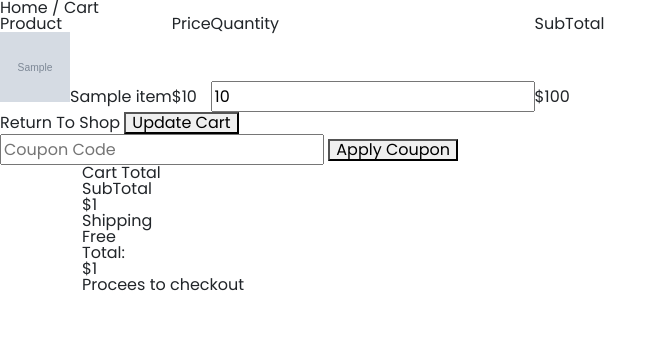
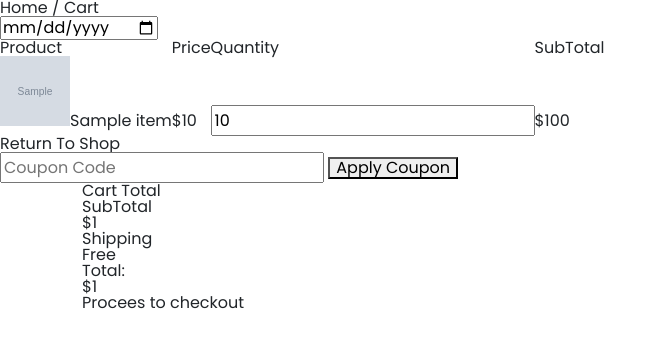
Before and after one commit to Datonix-art/Flask-Products-Shop, a Python web app: template store/templates/cart/cart.html in a window 1280 px wide. Shown: the top 348 px of the page, without its empty margins (0-667 px from the left). Run offline with Jinja, Linux system fonts and the light colour scheme; the template is opened without the code that fills it: most values are stand-ins (such as "Sample title", 1, 10 or a date in 2020); grey boxes marked "Sample" are stand-in pictures; form fields are guessed from the names that the template uses; some libraries are stand-ins or nearby versions.

Commit message:
commited

```diff
--- a/store/templates/cart/cart.html
+++ b/store/templates/cart/cart.html
@@ -45,7 +45,8 @@
                   </th>
                   <th>${{ item.price * item.amount }}</th>
                 </tr>
-               {% endfor %}
+                {% endfor %}
+                {{ form.update_cart() }}
              </tbody>
 
             </form>
@@ -58,9 +59,9 @@
                   Return To Shop
                 </a>
 
-                <a href="/cart/update_cart">
+                <!-- <a href="/cart/update_cart">
                   <button type="submit" form="cartForm">Update Cart</button>
-                </a>
+                </a> -->
 
             </div>
 
@@ -95,8 +96,7 @@
             </div>
 
           </section>
-
-      </section>
+        </section>
 
     {% else %}
 
```
Also changed, not shown: database.db.
